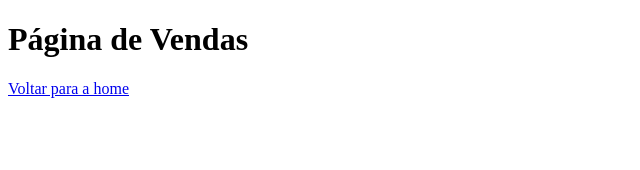
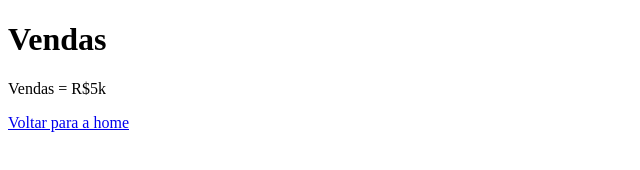
Before and after one commit to rafawainer/aulagithub, a plain HTML site: page vendas.html in a window 1280 px wide. Shown: the whole page, without its empty margins (0-640 px from the left). Drawn offline with Linux system fonts and the light colour scheme.

Commit message:
Segunda versao das Paginas de Vendas

```diff
--- a/vendas.html
+++ b/vendas.html
@@ -7,7 +7,8 @@
     <title>Document</title>
 </head>
 <body>
-    <h1>Página de Vendas</h1>
+    <h1>Vendas</h1>
+    <p>Vendas = R$5k</p>
     <a href="index.html">Voltar para a home</a>
 </body>
 </html>
```
